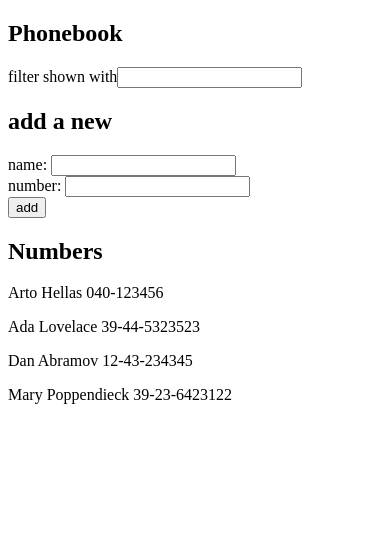
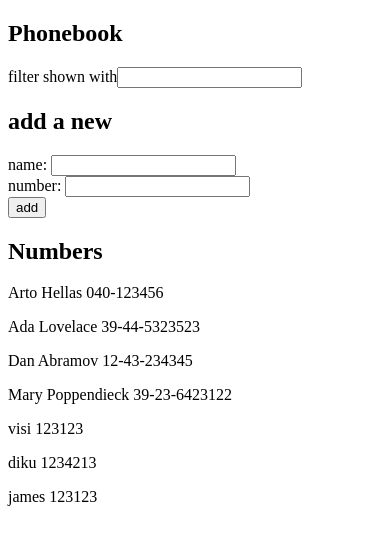
Before and after one commit to elvis-visi/fso, a React (Create React App) app in the folder part2/phonebook/: page / in a window 390 px wide. Shown: the top 544 px of the page. Built offline with nearby package versions, Linux system fonts and the light colour scheme; data requests are answered from the project's data file.

Commit message:
2.10 phonebook ex 2.12-2.13, save new numbers to backend.

```diff
--- a/part2/phonebook/db.json
+++ b/part2/phonebook/db.json
@@ -1,5 +1,5 @@
 {
-    "persons":[
+  "persons": [
     {
       "name": "Arto Hellas",
       "number": "040-123456",
@@ -19,6 +19,21 @@
       "name": "Mary Poppendieck",
       "number": "39-23-6423122",
       "id": 4
+    },
+    {
+      "name": "visi",
+      "number": "123123",
+      "id": 5
+    },
+    {
+      "name": "diku",
+      "number": "1234213",
+      "id": 6
+    },
+    {
+      "name": "james",
+      "number": "123123",
+      "id": 7
     }
   ]
 }
--- a/part2/phonebook/src/App.js
+++ b/part2/phonebook/src/App.js
@@ -3,6 +3,7 @@
 import Form from './components/Form'
 import Persons from './components/Persons'
 import axios from 'axios'
+import personService from './services/persons'
 
 
 const App = () => {
@@ -14,11 +15,11 @@
   const [filteredPersons, setFilteredPersons] = useState(persons)
 
   useEffect(() => {
-    axios
-    .get('http://localhost:3002/persons')
-    .then(response => {
-      console.log("response data",response.data)
-      const data = response.data
+    personService
+    .getAll()
+    .then(initialPersons => {
+
+      const data = initialPersons
       setPersons(data)
       setFilteredPersons(data)
     })
@@ -58,14 +59,22 @@
     const obj = {
     name : newName,
     number : newNumber,
-    id: persons.length + 1
+
   }
-  const newPersons = persons.concat(obj)
-  setPersons(newPersons)
+
+  personService
+  .create(obj)
+  .then(returnedPerson => {
+    const updatedPersons = persons.concat(returnedPerson)
+    setPersons(updatedPersons)
 
     //update displayFiltered, check for the current filter value
-    setFilteredPersons(newPersons.filter(person =>
+    setFilteredPersons(updatedPersons.filter(person =>
       person.name.toLowerCase().includes(filter.toLocaleLowerCase())))
+  })
+
+  //const newPersons = persons.concat(obj)
+  //setPersons(newPersons)
 
   }else{
     alert(`${newName} is already added to phonebook`)
--- /dev/null
+++ b/part2/phonebook/src/services/persons.js
@@ -0,0 +1,18 @@
+import axios from 'axios'
+const baseUrl = 'http://localhost:3002/persons'
+
+const getAll = () => {
+    const request = axios.get(baseUrl)
+    return request.then(response => response.data)
+}
+
+const create = newPerson => {
+    const request = axios.post(baseUrl, newPerson)
+    return request.then(response => response.data)
+}
+
+export default {
+    getAll,
+    create
+
+  }
```
Lines whose indentation alone changed are shown as unchanged.
